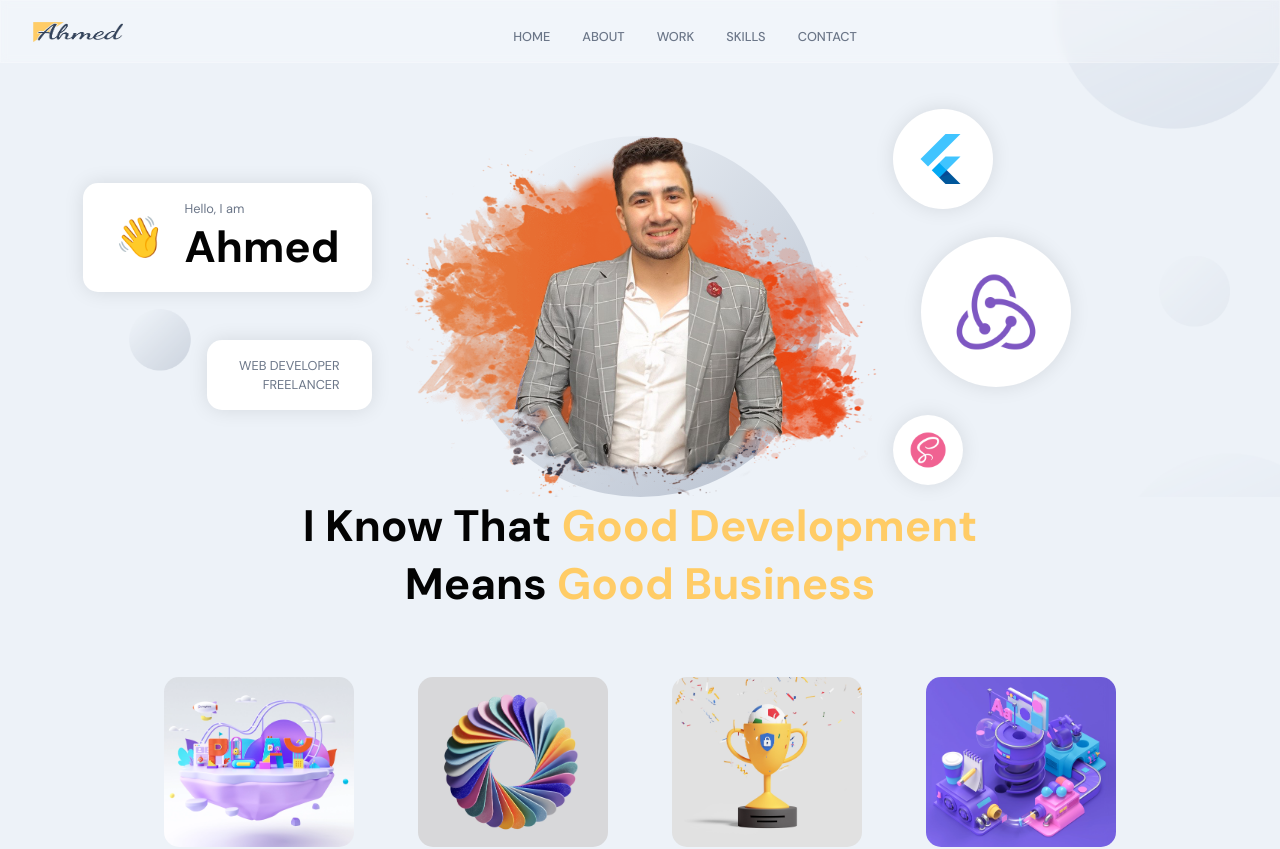
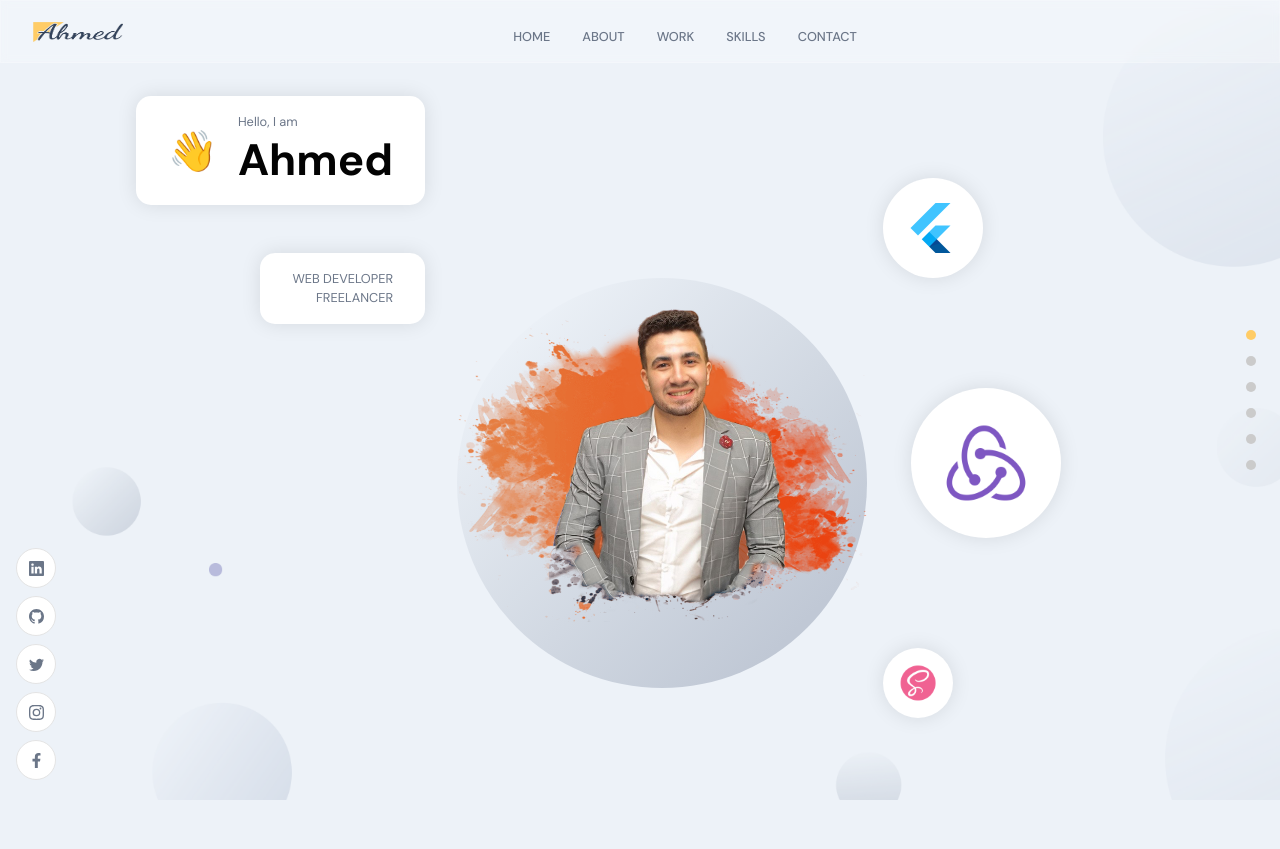
Before and after one commit to a-basuony/my-main-portfolio, a React (Create React App) app: page / in a window 1280 px wide. Shown: the top 849 px of the page. Built offline with nearby package versions, Linux system fonts and the light colour scheme.

Commit message:
"Added AppWrap to About and Header components for page transitions"
This commit adds the `AppWrap` component to the `About` and `Header` components, passing in the component name as a prop. This allows for page transitions to

```diff
--- /dev/null
+++ b/src/components/NavigationDots.jsx
@@ -0,0 +1,20 @@
+import React from "react";
+
+const NavigationDots = ({ active }) => {
+  return (
+    <div className="app__navigation">
+      {["home", "about", "work", "skills", "testimonials", "contact"].map(
+        (item, index) => (
+          <a
+            href={`#${item}`}
+            key={item + index}
+            className="app__navigation-dot"
+            style={active === item ? { backgroundColor: "#ffcc66" } : {}}
+          />
+        )
+      )}
+    </div>
+  );
+};
+
+export default NavigationDots;
--- /dev/null
+++ b/src/components/SocialMedia.jsx
@@ -0,0 +1,27 @@
+import React from "react";
+import { BsTwitter, BsLinkedin, BsInstagram, BsGithub } from "react-icons/bs";
+import { FaFacebookF } from "react-icons/fa";
+
+const SocialMedia = () => {
+  return (
+    <div className="app__social">
+      <div>
+        <BsLinkedin />
+      </div>
+      <div>
+        <BsGithub />
+      </div>
+      <div>
+        <BsTwitter />
+      </div>
+      <div>
+        <BsInstagram />
+      </div>
+      <div>
+        <FaFacebookF />
+      </div>
+    </div>
+  );
+};
+
+export default SocialMedia;
--- a/src/components/index.js
+++ b/src/components/index.js
@@ -1 +1,3 @@
 export { default as Navbar } from "./Navbar/Navbar";
+export { default as NavigationDots } from "./NavigationDots";
+export { default as SocialMedia } from "./SocialMedia";
--- a/src/container/About/About.jsx
+++ b/src/container/About/About.jsx
@@ -1,6 +1,7 @@
 import React, { useState, useEffect } from "react";
 import { motion } from "framer-motion";
 
+import { AppWrap } from "../../wrapper";
 import { images } from "../../constants";
 import "./About.scss";
 
@@ -61,4 +62,4 @@
   );
 };
 
-export default About;
+export default AppWrap(About, "about");
--- a/src/container/About/About.scss
+++ b/src/container/About/About.scss
@@ -15,9 +15,9 @@
 .app__profile-item {
   width: 190px;
   display: flex;
-  flex-direction: column;
   justify-content: flex-start;
   align-items: flex-start;
+  flex-direction: column;
   margin: 2rem;
 
   img {
@@ -26,6 +26,7 @@
     border-radius: 15px;
     object-fit: cover;
   }
+
   @media screen and (min-width: 2000px) {
     width: 370px;
     margin: 2rem 4rem;
--- a/src/container/Header/Header.jsx
+++ b/src/container/Header/Header.jsx
@@ -3,6 +3,7 @@
 
 import { images } from "../../constants";
 import "./Header.scss";
+import { AppWrap } from "../../wrapper";
 
 const scaleVariants = {
   whileInView: {
@@ -16,7 +17,7 @@
 };
 
 const Header = () => (
-  <div id="home" className="app__header app__flex">
+  <div className="app__header app__flex">
     <motion.div
       whileInView={{ x: [-100, 0], opacity: [0, 1] }}
       transition={{ duration: 0.5 }}
@@ -67,4 +68,4 @@
   </div>
 );
 
-export default Header;
+export default AppWrap(Header, "home");
--- a/src/container/Header/Header.scss
+++ b/src/container/Header/Header.scss
@@ -171,7 +171,7 @@
 
   display: flex;
   justify-content: flex-end;
-  align-items: flex-end;
+  align-items: center;
   position: relative;
 
   img {
--- /dev/null
+++ b/src/wrapper/AppWrap.js
@@ -0,0 +1,17 @@
+import React from "react";
+import { NavigationDots, SocialMedia } from "../components";
+
+const AppWrap = (Component, idName, classNames) =>
+  function HOC() {
+    return (
+      <div id={idName} className={`app__container ${classNames}`}>
+        <SocialMedia />
+        <div className="app__wrapper app__flex">
+          <Component />
+        </div>
+        <NavigationDots active={idName} />
+      </div>
+    );
+  };
+
+export default AppWrap;
--- /dev/null
+++ b/src/wrapper/index.js
@@ -0,0 +1 @@
+export { default as AppWrap } from "./AppWrap";
```
